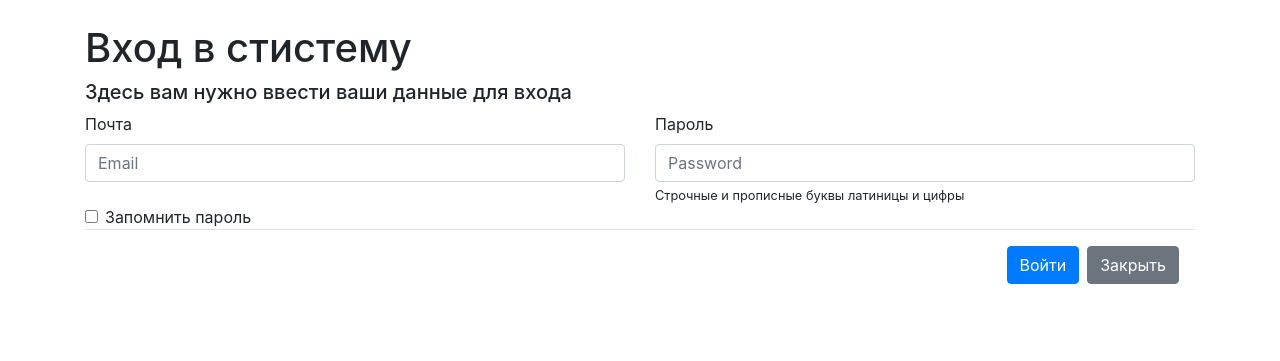
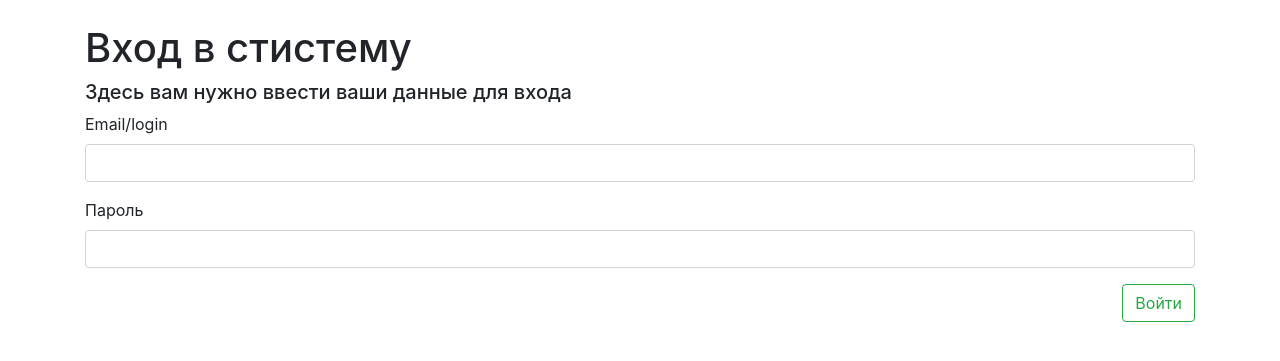
Before and after one commit to iamvkosarev/ITMO-Django-course-work, a Django app: page /user/login/ in a window 1280 px wide. Shown: the part 66-427 px from the top of the page. Run offline with Django 3.2, Linux system fonts and the light colour scheme; some libraries are stand-ins or nearby versions.

Commit message:
Сделал шаблон входа

```diff
--- a/templates/registration/login.html
+++ b/templates/registration/login.html
@@ -9,38 +9,23 @@
     <div class="container">
         <h1>Вход в стистему</h1>
         <h5>Здесь вам нужно ввести ваши данные для входа</h5>
-        <form>
-            <div class="row">
-                <div class="col">
-                    <div class="form-froup">
-                        <label for="inputEmail">Почта</label>
-                        <input type="email" class="form-control" id="inputEmail"
-                               aria-describedby="emailHelp"
-                               placeholder="Email" required>
-
-                    </div>
-                </div>
-                <div class="col">
-                    <div class="form-froup">
-                        <label for="inputPass">Пароль</label>
-                        <input type="password" class="form-control" id="inputPass"
-                               placeholder="Password" required>
-                        <small id="passHelp" class="form-text text muted">
-                            Строчные и прописные буквы латиницы и цифры
-                        </small>
-                    </div>
-                </div>
+        {%if there_is_error%}
+        <div class="alert alert-danger" role="alert">
+            <li>{{error}}</li>
+        </div>
+        {%endif%}
+        <form method="post">
+            {%csrf_token%}
+            <div class="form-group">
+                <label>Email/login</label>
+                <input type="text" name="login_or_email" class="form-control" value="{{login_or_email}}" required>
             </div>
-            <div class="form-check">
-                <label class="form-check-label">
-                    <input type="checkbox" class="form-check-input">
-                    Запомнить пароль
-                </label>
+            <div class="form-group">
+                <label>Пароль</label>
+                <input type="password" name="password" class="form-control" value="{{password}}"
+                       required>
             </div>
-            <div class="modal-footer">
-                <button type="submit" class="btn btn-primary">Войти</button>
-                <button class="btn btn-secondary" data-dismiss="modal">Закрыть</button>
-            </div>
+            <button type="submit" class="btn btn-outline-success" style="float: right;">Войти</button>
         </form>
     </div>
 </div>
```
